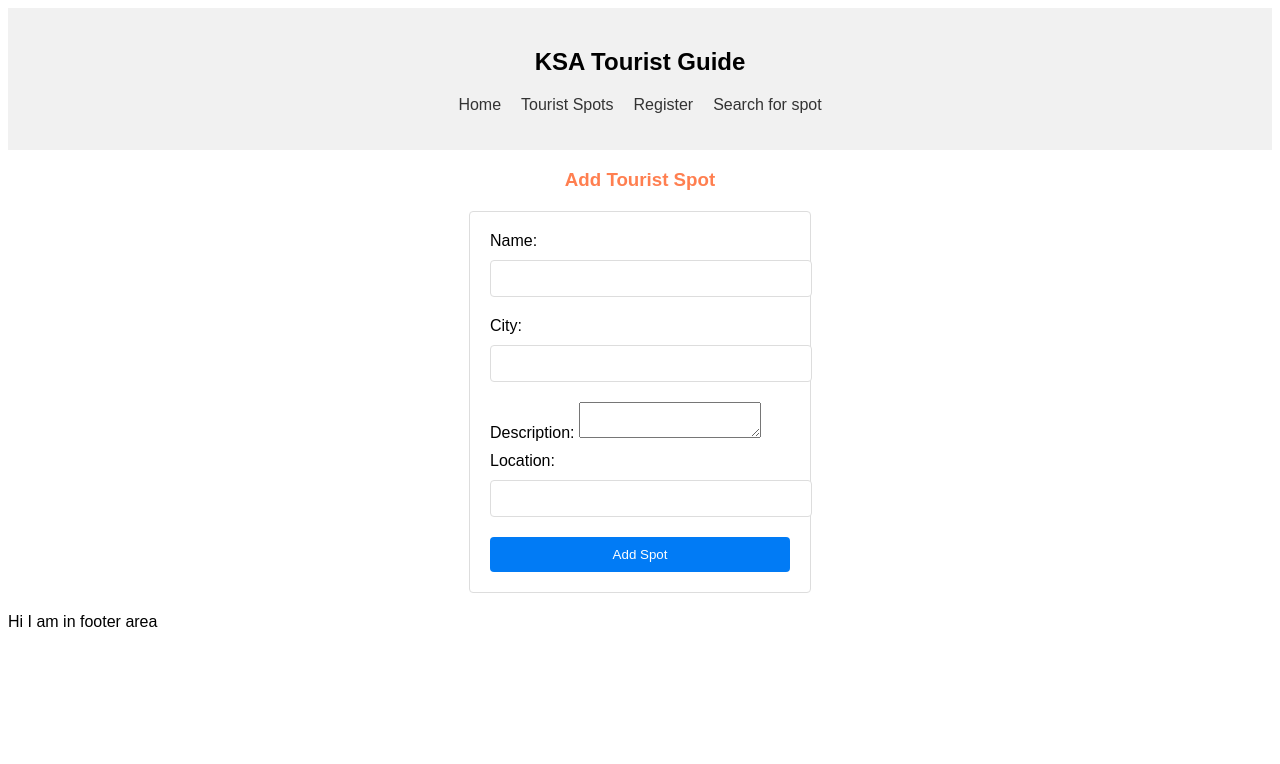
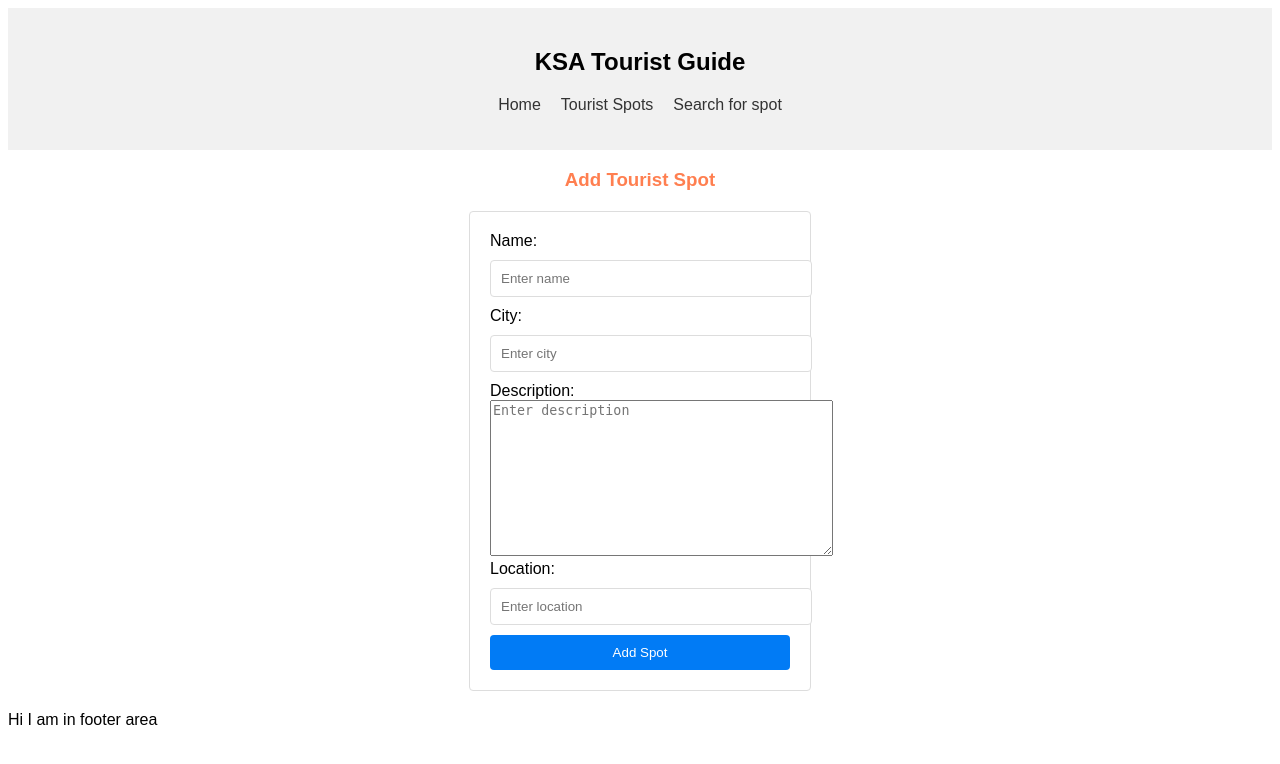
Before and after one commit to amoraah09/django_project, a Django app: page /add/ in a window 1280 px wide. Shown: the top 764 px of the page. Run offline with Django 5.2, Linux system fonts and the light colour scheme.

Commit message:
work on model forms

```diff
--- /dev/null
+++ b/Ksa_tourist_guide/apps/TouristSpots/forms.py
@@ -0,0 +1,51 @@
+from django import forms
+from .models import TouristSpots
+
+class TouristSpotsForm(forms.ModelForm):
+    class Meta:
+        model = TouristSpots
+        fields = ['name', 'city', 'description', 'location']
+
+    name = forms.CharField(
+        max_length=100,
+        required=True,
+        label='Name',
+        widget=forms.TextInput(
+            attrs={
+                'class': 'form-control',
+                'placeholder': 'Enter name'
+            }
+        )
+    )
+    city = forms.CharField(
+        max_length=100,
+        required=True,
+        label='City',
+        widget=forms.TextInput(
+            attrs={
+                'class': 'form-control',
+                'placeholder': 'Enter city'
+            }
+        )
+    )
+    description = forms.CharField(
+        required=True,
+        label='Description',
+        widget=forms.Textarea(
+            attrs={
+                'class': 'form-control',
+                'placeholder': 'Enter description'
+            }
+        )
+    )
+    location = forms.CharField(
+        max_length=200,
+        required=True,
+        label='Location',
+        widget=forms.TextInput(
+            attrs={
+                'class': 'form-control',
+                'placeholder': 'Enter location'
+            }
+        )
+    )
--- a/Ksa_tourist_guide/apps/TouristSpots/urls.py
+++ b/Ksa_tourist_guide/apps/TouristSpots/urls.py
@@ -8,4 +8,6 @@ urlpatterns = [
     path('filter/', views.filterSpots, name='filter_spots'),
     path('add/', views.add_spot, name='add_spot'),
     path('edit/<int:sId>/', views.edit_spot, name='edit_spot'),
+        path('delete/<int:sId>/', views.delete_spot, name='delete_spot'),
+
 ]
--- a/Ksa_tourist_guide/apps/TouristSpots/views.py
+++ b/Ksa_tourist_guide/apps/TouristSpots/views.py
@@ -1,9 +1,9 @@
 from django.shortcuts import render, redirect, get_object_or_404
 from .models import TouristSpots
+from .forms import TouristSpotsForm
 from django.views.decorators.csrf import csrf_exempt
 
 def index(request):
-    # this view returns index
     return render(request, 'touristSpotModule/index.html')
 
 def spots(request):
@@ -48,30 +48,31 @@ def filterSpots(request):
 @csrf_exempt
 def add_spot(request):
     if request.method == "POST":
-        name = request.POST['name']
-        city = request.POST['city']
-        description = request.POST['description']
-        location = request.POST['location']
+        form = TouristSpotsForm(request.POST)
+        if form.is_valid():
+            form.save()
+            return redirect('spots')
+    else:
+        form = TouristSpotsForm()
 
-        new_spot = TouristSpots(name=name, city=city, description=description, location=location)
-        new_spot.save()
-
-        return redirect('spots')
-
-    return render(request, 'touristSpotModule/add_spot.html')
+    return render(request, 'touristSpotModule/add_spot.html', {'form': form})
 
 @csrf_exempt
 def edit_spot(request, sId):
     spot = get_object_or_404(TouristSpots, pk=sId)
 
     if request.method == "POST":
-        spot.name = request.POST['name']
-        spot.city = request.POST['city']
-        spot.description = request.POST['description']
-        spot.location = request.POST['location']
-        spot.save()
+        form = TouristSpotsForm(request.POST, instance=spot)
+        if form.is_valid():
+            form.save()
+            return redirect('spots')
+    else:
+        form = TouristSpotsForm(instance=spot)
 
-        return redirect('spots')
+    return render(request, 'touristSpotModule/edit_spot.html', {'form': form, 'spot': spot})
 
-    context = {'spot': spot}
-    return render(request, 'touristSpotModule/edit_spot.html', context)
+@csrf_exempt
+def delete_spot(request, sId):
+    spot = get_object_or_404(TouristSpots, pk=sId)
+    spot.delete()
+    return redirect('spots')
--- a/Ksa_tourist_guide/apps/templates/includes/header.html
+++ b/Ksa_tourist_guide/apps/templates/includes/header.html
@@ -6,7 +6,6 @@
     <ul class="nav-bar">
         <li class="nav-item"><a class="nav-link" href="/">Home</a></li>
         <li class="nav-item"><a class="nav-link" href="/spots">Tourist Spots</a></li>
-        <li class="nav-item"><a class="nav-link" href="/register">Register</a></li>
         <li class="nav-item"><a class="nav-link" href="/filter">Search for spot</a></li>
     </ul>
 </div>
--- a/Ksa_tourist_guide/apps/templates/touristSpotModule/add_spot.html
+++ b/Ksa_tourist_guide/apps/templates/touristSpotModule/add_spot.html
@@ -6,22 +6,7 @@
 <h3 style="text-align: center; margin-bottom: 20px; color: coral">Add Tourist Spot</h3>
 <form method="POST" action="{% url 'add_spot' %}">
     {% csrf_token %}
-    <div style="margin-bottom: 10px;">
-        <label for="name">Name:</label>
-        <input type="text" id="name" name="name" required>
-    </div>
-    <div style="margin-bottom: 10px;">
-        <label for="city">City:</label>
-        <input type="text" id="city" name="city" required>
-    </div>
-    <div style="margin-bottom: 10px;">
-        <label for="description">Description:</label>
-        <textarea id="description" name="description" required></textarea>
-    </div>
-    <div style="margin-bottom: 10px;">
-        <label for="location">Location:</label>
-        <input type="text" id="location" name="location" required>
-    </div>
-    <button type="submit">Add Spot</button>
+    {{ form }}
+    <button type="submit" class="btn btn-primary">Add Spot</button>
 </form>
 {% endblock %}
--- a/Ksa_tourist_guide/static/css/styles.css
+++ b/Ksa_tourist_guide/static/css/styles.css
@@ -71,6 +71,20 @@ form button {
     border-radius: 4px;
     cursor: pointer;
 }
+#rm-btn{
+    color: red;
+    border: none;
+    cursor: pointer;
+    padding: 0;
+    background:none;
+    display: inline;
+    margin:none;
+}
+#edit-btn{
+    color: blue;
+    border: none;
+    cursor: pointer;
+}
 
 form button:hover {
     background-color: #0056b3;
```
Also changed, not shown: Ksa_tourist_guide/apps/templates/touristSpotModule/edit_spot.html (+2 -17 lines), Ksa_tourist_guide/apps/templates/touristSpotModule/spotList.html (+11 -3 lines).
